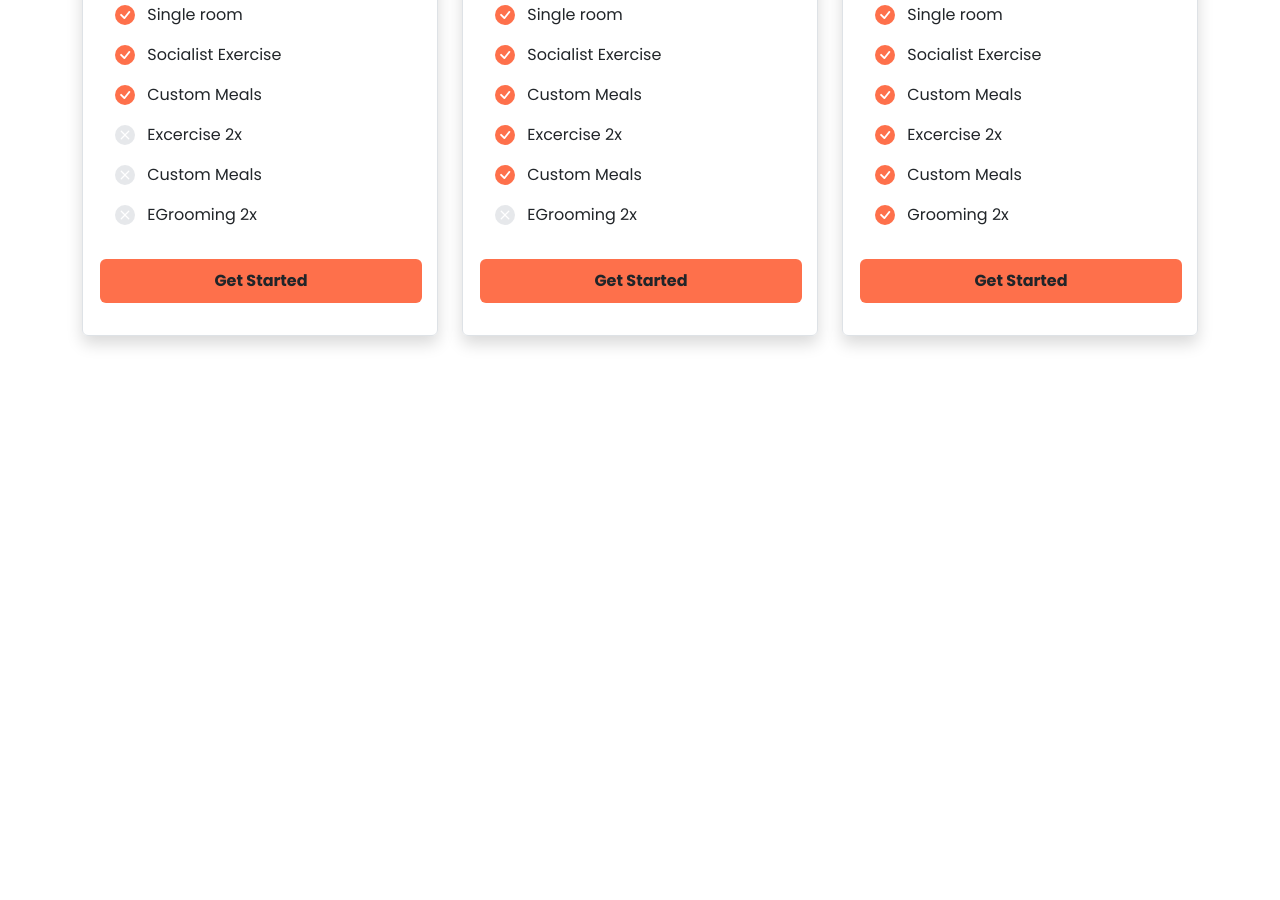
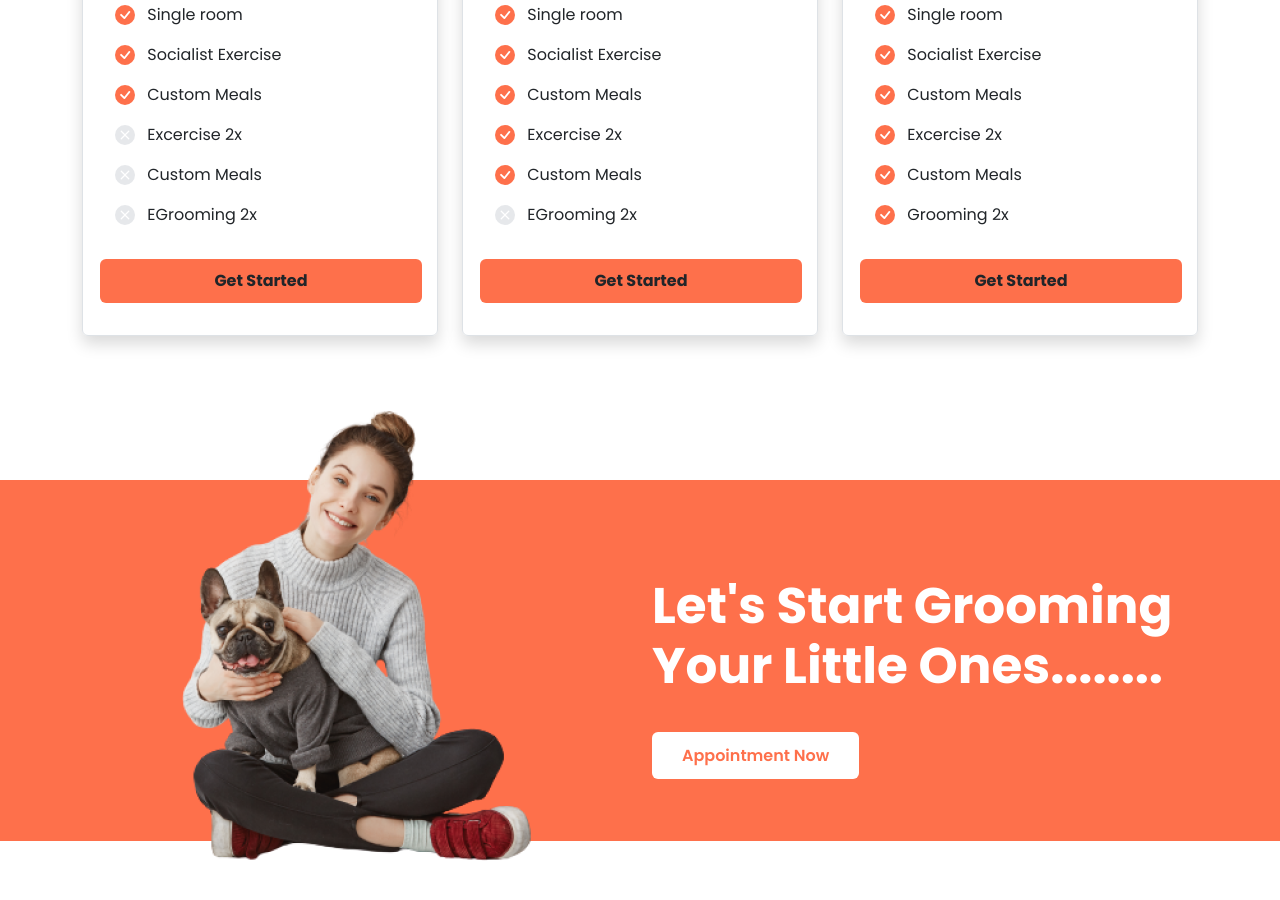
Before and after one commit to Hani-Shaif/Haldaa_Project, a plain HTML site: page index.html in a window 1280 px wide. Shown: the part 4763-5663 px from the top of the page. Before the commit the page ends 5195 px from the top, so only its background shows below. Drawn offline with nearby package versions, Linux system fonts and the light colour scheme.

Commit message:
add section appointment

```diff
--- a/css/style.css
+++ b/css/style.css
@@ -232,5 +232,31 @@ a.nav-link:hover {
 } */
  /* End Pricing */
 
-  /* Start Contact  */
- /* End Contact  */
+  /* Start appointment */
+  .appointment {
+   /* height: 400px; */
+   background-color: var(--main-color);
+  }
+  .appointment-heading {
+   font-size: 50px;
+  }
+  .appointment-img {
+   margin-top: -70px;
+   margin-bottom: -20px;
+   padding-left: 100px;
+  }
+  .appointment-btn {
+   background-color: #fff;
+   color: var(--main-color);
+   padding: 12px 30px;
+   transition: background-color .5s, color .5s;
+   -webkit-transition: background-color .5s, color .5s;
+   -moz-transition: background-color .5s, color .5s;
+   -ms-transition: background-color .5s, color .5s;
+   -o-transition: background-color .5s, color .5s;
+}
+.appointment-btn:hover {
+   background-color: var(--main-color-alt);
+   color: #fff;
+}
+ /* End appointment  */
--- a/index.html
+++ b/index.html
@@ -526,28 +526,28 @@
     </section>
     <!-- End Pricing -->
 
-    <!-- Start Contact -->
-    <!-- End Contact -->
+    <!-- Start appointment -->
+    <div class="appointment my-5">
+        <div class="container">
+            <div class="row ">
+                <div class="col-lg-6">
+                    <img src="images/appointment.png" alt="" class="appointment-img img-fluid">
+                </div>
+                <div class="col-lg-6 col-sm-12 py-5">
+                    <h1 class="appointment-heading pt-5 mb-5 fw-bolder text-white">Let's Start Grooming Your Little Ones........</h1>
+                    <a href="#" class="appointment-btn fw-semibold rounded">Appointment Now</a>
+                </div>
+            </div>
+        </div>
+    </div>
+    <!-- End appointment -->
+    <!-- Start Testimonial -->
+    <div class="testimonial py-5">
+        <div class="container py-5">
 
-    <!--
-    1
-
-            <svg xmlns="http://www.w3.org/2000/svg" width="16" height="16" fill="#FE704B"
-                class="bi bi-check-circle-fill" viewBox="0 0 16 16">
-                <path
-                    d="M16 8A8 8 0 1 1 0 8a8 8 0 0 1 16 0zm-3.97-3.03a.75.75 0 0 0-1.08.022L7.477 9.417 5.384 7.323a.75.75 0 0 0-1.06 1.06L6.97 11.03a.75.75 0 0 0 1.079-.02l3.992-4.99a.75.75 0 0 0-.01-1.05z" />
-            </svg>
-
-
-     2
-
-            <svg xmlns="http://www.w3.org/2000/svg" width="16" height="16"
-                fill="rgba(11, 34, 57, 0.1)" class="bi bi-x-circle-fill" viewBox="0 0 16 16">
-                <path
-                    d="M16 8A8 8 0 1 1 0 8a8 8 0 0 1 16 0zM5.354 4.646a.5.5 0 1 0-.708.708L7.293 8l-2.647 2.646a.5.5 0 0 0 .708.708L8 8.707l2.646 2.647a.5.5 0 0 0 .708-.708L8.707 8l2.647-2.646a.5.5 0 0 0-.708-.708L8 7.293 5.354 4.646z" />
-            </svg>
- -->
-
+        </div>
+    </div>
+    <!-- End Testimonial -->
 
 
 
```
Also changed, not shown: images/appointment.png (renamed from images/01 (3).png).
